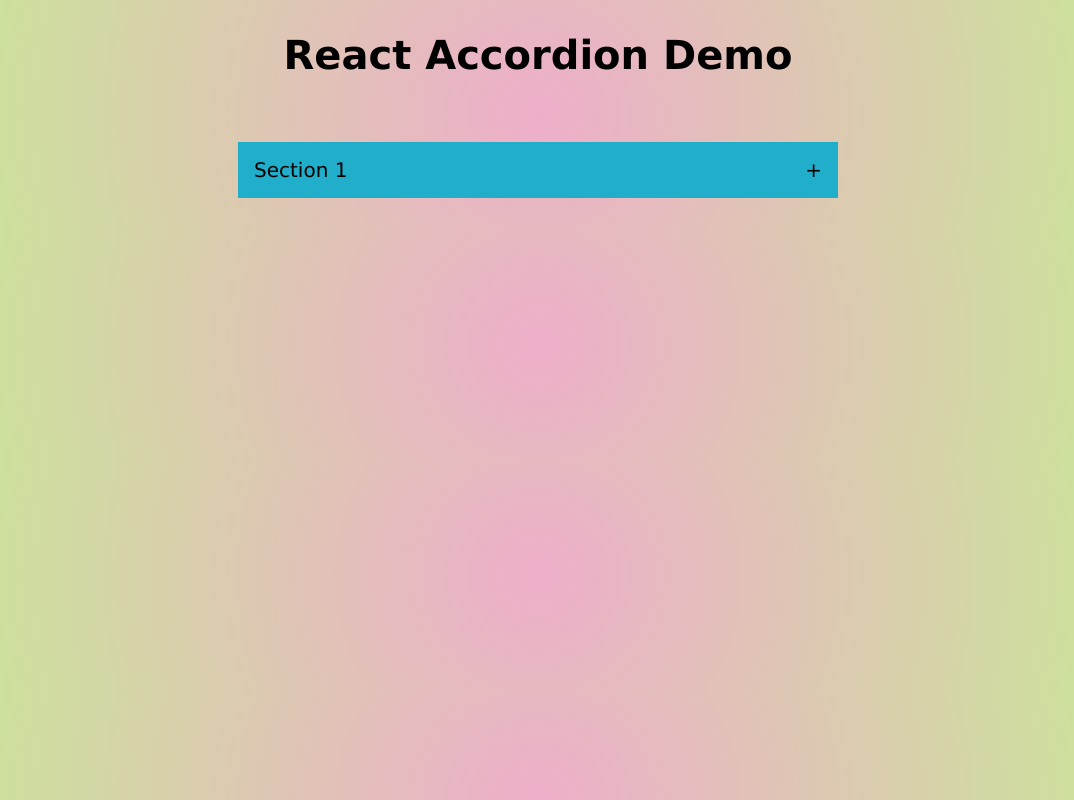
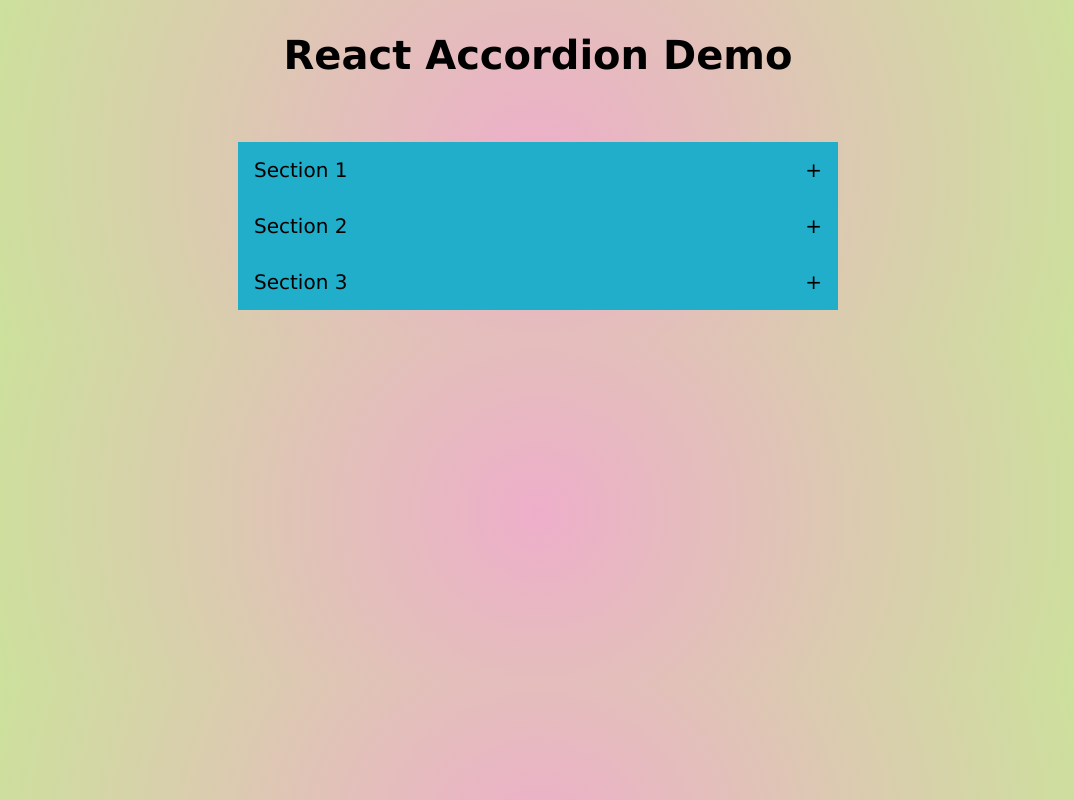
Before and after one commit to ghost2468developer/React, a React (Create React App) app in the folder react-accordion-demo/: page / in a window 1280 px wide. Shown: the whole page, without its empty margins (102-1176 px from the left). Built offline with nearby package versions, Linux system fonts and the light colour scheme.

Commit message:
Update App.js

```diff
--- a/react-accordion-demo/src/App.js
+++ b/react-accordion-demo/src/App.js
@@ -1,28 +1,41 @@
-import React, { useState } from 'react'
+import React from 'react'
+import Accordion from './Accordion'
 
 const App = () => {
-    const accordionData = {
+  const accordionData = [
+    {
       title: 'Section 1',
-        content: 'Lorem ipsum dolor, sit amet consectetur adipisicing elit. Quis sapiente laborum cupiditate possimus labore'
+      content: `Lorem ipsum dolor, sit amet consectetur adipisicing elit. Quis sapiente
+      laborum cupiditate possimus labore, hic temporibus velit dicta earum
+      suscipit commodi eum enim atque at? Et perspiciatis dolore iure
+      voluptatem.`
+    },
+    {
+      title: 'Section 2',
+      content: `Lorem ipsum, dolor sit amet consectetur adipisicing elit. Mollitia veniam
+      reprehenderit nam assumenda voluptatem ut. Ipsum eius dicta, officiis
+      quaerat iure quos dolorum accusantium ducimus in illum vero commodi
+      pariatur? Impedit autem esse nostrum quasi, fugiat a aut error cumque
+      quidem maiores doloremque est numquam praesentium eos voluptatem amet!
+      Repudiandae, mollitia id reprehenderit a ab odit!`
+    },
+    {
+      title: 'Section 3',
+      content: `Sapiente expedita hic obcaecati, laboriosam similique omnis architecto ducimus magnam accusantium corrupti
+      quam sint dolore pariatur perspiciatis, necessitatibus rem vel dignissimos
+      dolor ut sequi minus iste? Quas?`
     }
-
-    const { title, content } = accordionData
-
-    const [isActive, setIsActive] = useState(false)
+  ];
 
   return (
-        <React.Fragment>
+    <div>
       <h1>React Accordion Demo</h1>
       <div className="accordion">
-                <div  className="accordion-item">
-                    <div className="accordion-title" onClick={() => setIsActive(!isActive)}>
-                        <div>{title}</div>
-                        <div>{isActive ? '-' : '+'}</div>
-                    </div>
-                    {isActive && <div className="accordion-content">{content}</div>}
+        {accordionData.map(({ title, content }) => (
+          <Accordion title={title} content={content} />
+        ))}
       </div>
     </div>
-        </React.Fragment>
   )
 }
 
```
Lines whose indentation alone changed are shown as unchanged.
